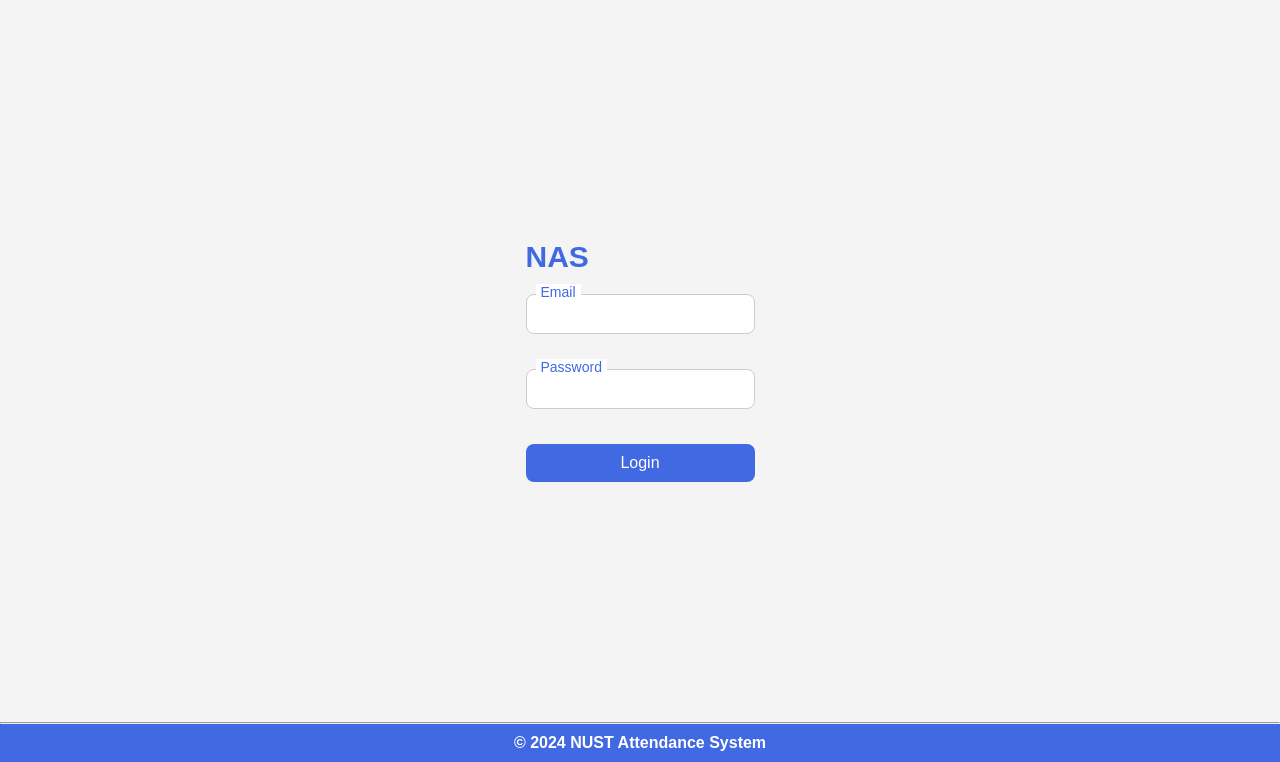
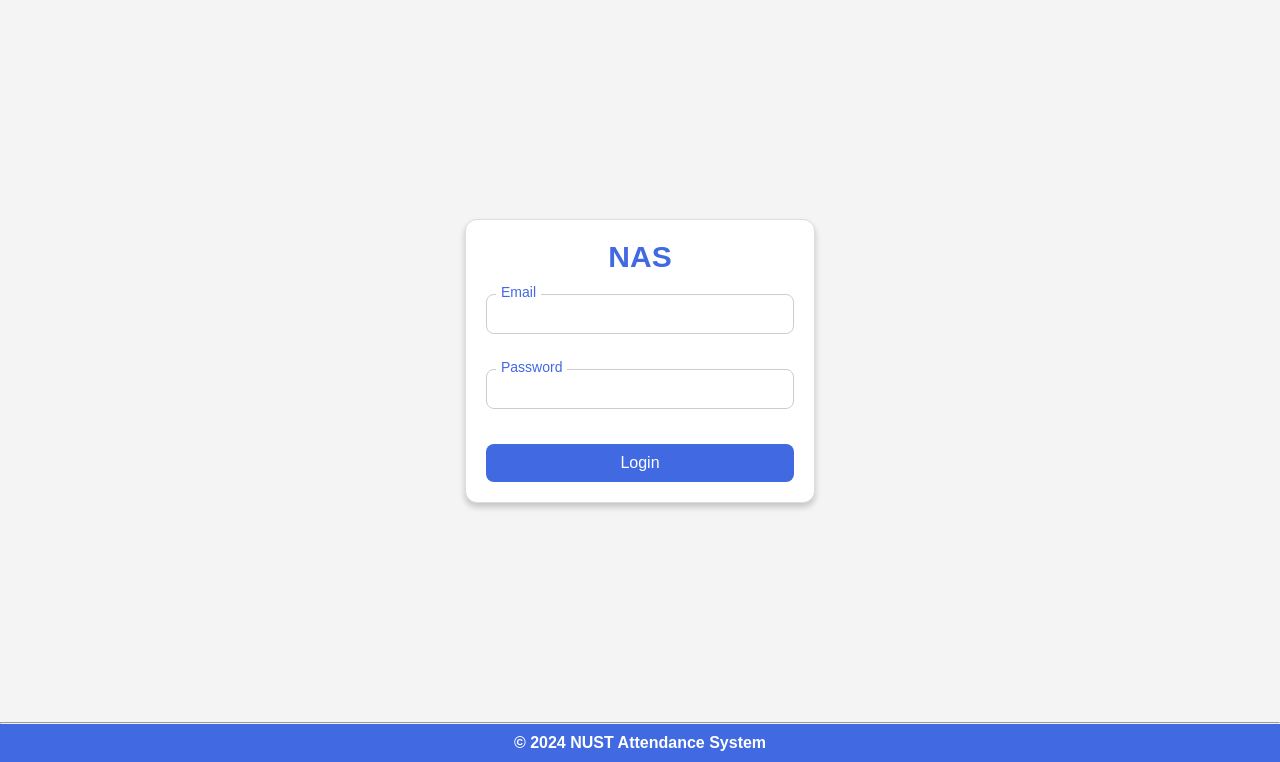
Before and after one commit to EggsyOnCode/php-server-lms, a PHP site: page /login.php in a window 1280 px wide. Shown: the part 38-800 px from the top of the page. Run offline with PHP 8.4, Linux system fonts and the light colour scheme.

Commit message:
desc doc added

```diff
--- a/public/login.php
+++ b/public/login.php
@@ -23,7 +23,7 @@ if ($_SERVER['REQUEST_METHOD'] === 'POST') {
 
 <?php
 $content = '
-<div>
+<div class="container">
     <form method="POST">
         <h1>NAS</h1>
         <div class="form-group">
```
Also changed, not shown: 1 other file.
